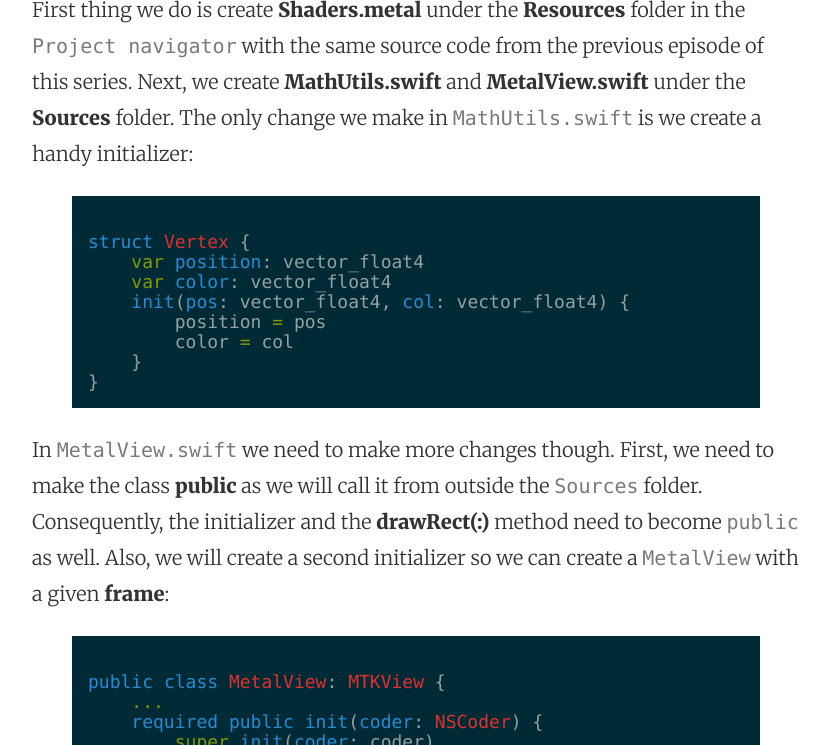
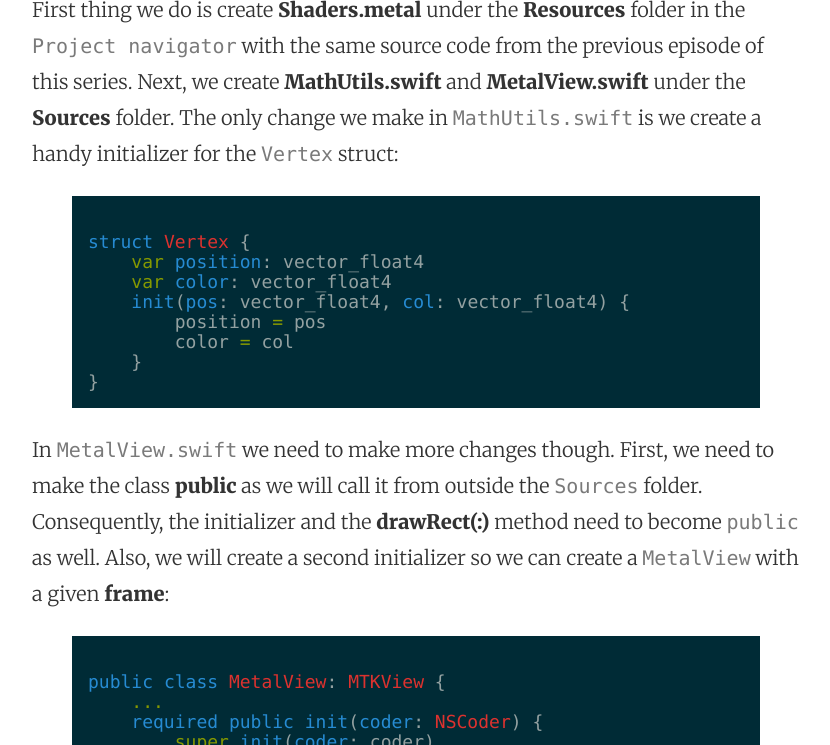
Before and after one commit to mhorga/mhorga.github.io, a Jekyll site: the page built from _posts/2016-03-07-using-metalkit-part-8.markdown, in a window 1280 px wide and 900 px high, scrolled down 1107 px, cut to the strip 155-900 px from the top of the window. Shown: the whole strip, without its empty margins (224-1054 px from the left). Built offline with Jekyll 4.4.1, drawn with Linux system fonts in a browser that asks for light colours.

Commit message:
Post update: Using MetalKit part 8

```diff
--- a/_posts/2016-03-07-using-metalkit-part-8.markdown
+++ b/_posts/2016-03-07-using-metalkit-part-8.markdown
@@ -9,7 +9,7 @@ Let's start by creating a new `Xcode` playground for `OS X`. Once created, click
 
 ![alt text](https://github.com/Swiftor/Metal/raw/master/images/chapter08_1.png "1")
 
-First thing we do is create __Shaders.metal__ under the __Resources__ folder in the `Project navigator` with the same source code from the previous episode of this series. Next, we create __MathUtils.swift__ and __MetalView.swift__ under the __Sources__ folder. The only change we make in `MathUtils.swift` is we create a handy initializer:
+First thing we do is create __Shaders.metal__ under the __Resources__ folder in the `Project navigator` with the same source code from the previous episode of this series. Next, we create __MathUtils.swift__ and __MetalView.swift__ under the __Sources__ folder. The only change we make in `MathUtils.swift` is we create a handy initializer for the `Vertex` struct:
 
 {% highlight swift %}
 struct Vertex {
```
